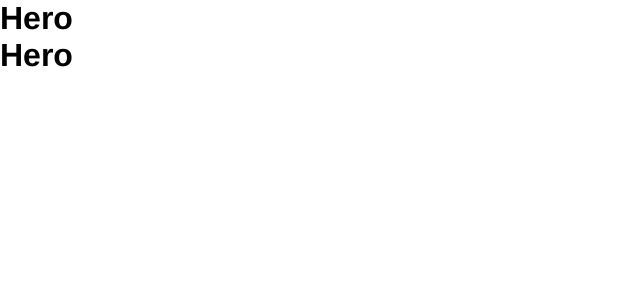
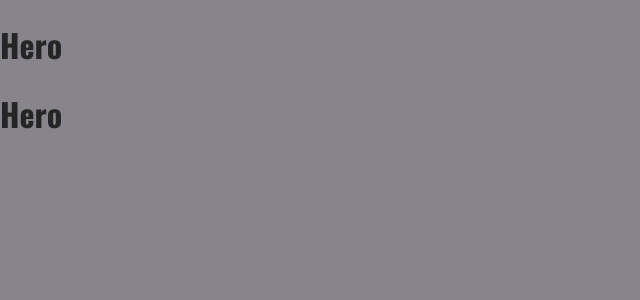
Before and after one commit to dayoesq/blog, a Next.js app: page / in a window 1280 px wide. Shown: the top 300 px of the page, without its empty margins (0-640 px from the left). Built offline with nearby package versions, Linux system fonts and the light colour scheme.

Commit message:
Global css, featured-posts and hero css

```diff
--- a/styles/globals.css
+++ b/styles/globals.css
@@ -1,15 +1,64 @@
-html,
+@import url('https://fonts.googleapis.com/css2?family=Oswald:wght@700&family=Roboto&family=Source+Sans+Pro:wght@300&display=swap');
+
+* {
+  box-sizing: border-box;
+}
+
 body {
-  font-family: Helvetica Neue, sans-serif;
+  --color-grey-50: hsl(265, 55%, 96%);
+  --color-grey-100: hsl(265, 19%, 88%);
+  --color-grey-200: hsl(265, 7%, 70%);
+  --color-grey-300: hsl(265, 6%, 66%);
+  --color-grey-400: hsl(265, 4%, 57%);
+  --color-grey-500: hsl(265, 3%, 53%);
+  --color-grey-600: hsl(265, 4%, 42%);
+  --color-grey-700: hsl(265, 4%, 31%);
+  --color-grey-800: hsl(276, 5%, 20%);
+  --color-grey-900: hsl(280, 5%, 13%);
+
+  --color-primary-50: #c8b3ce;
+  --color-primary-100: #a07aaa;
+  --color-primary-200: #884c97;
+  --color-primary-300: #843897;
+  --color-primary-400: #732392;
+  --color-primary-500: #5a097a;
+  --color-primary-600: #480264;
+  --color-primary-700: #3d0264;
+
+  --color-success-100: #a2f0bc;
+  --color-success-500: #12bd4b;
+
+  --color-error-100: #f1acc9;
+  --color-error-500: #a10c4a;
+
+  --size-1: 0.25rem;
+  --size-2: 0.5rem;
+  --size-3: 0.75rem;
+  --size-4: 1rem;
+  --size-5: 1.25rem;
+  --size-6: 1.5rem;
+  --size-8: 2rem;
+  --size-16: 4rem;
+  --size-20: 5rem;
+  --size-40: 10rem;
+
+  margin: 0;
+  background-color: var(--color-grey-500);
+  color: #252525;
+  font-family: 'Roboto', sans-serif;
+}
+
+h1,
+h2,
+h3 {
+  font-family: 'Oswald', 'Roboto', sans-serif;
 }
 
 a {
-  color: inherit;
   text-decoration: none;
 }
 
-* {
-  box-sizing: border-box;
-  padding: 0;
-  margin: 0;
+button {
+  font: inherit;
+  cursor: pointer;
 }
```
Also changed, not shown: components/home-page/featured-posts.module.css (added, +17 -0 lines), components/home-page/hero.module.css (added, +40 -0 lines), 1 other file (tests, documents, lock files or other folders).
